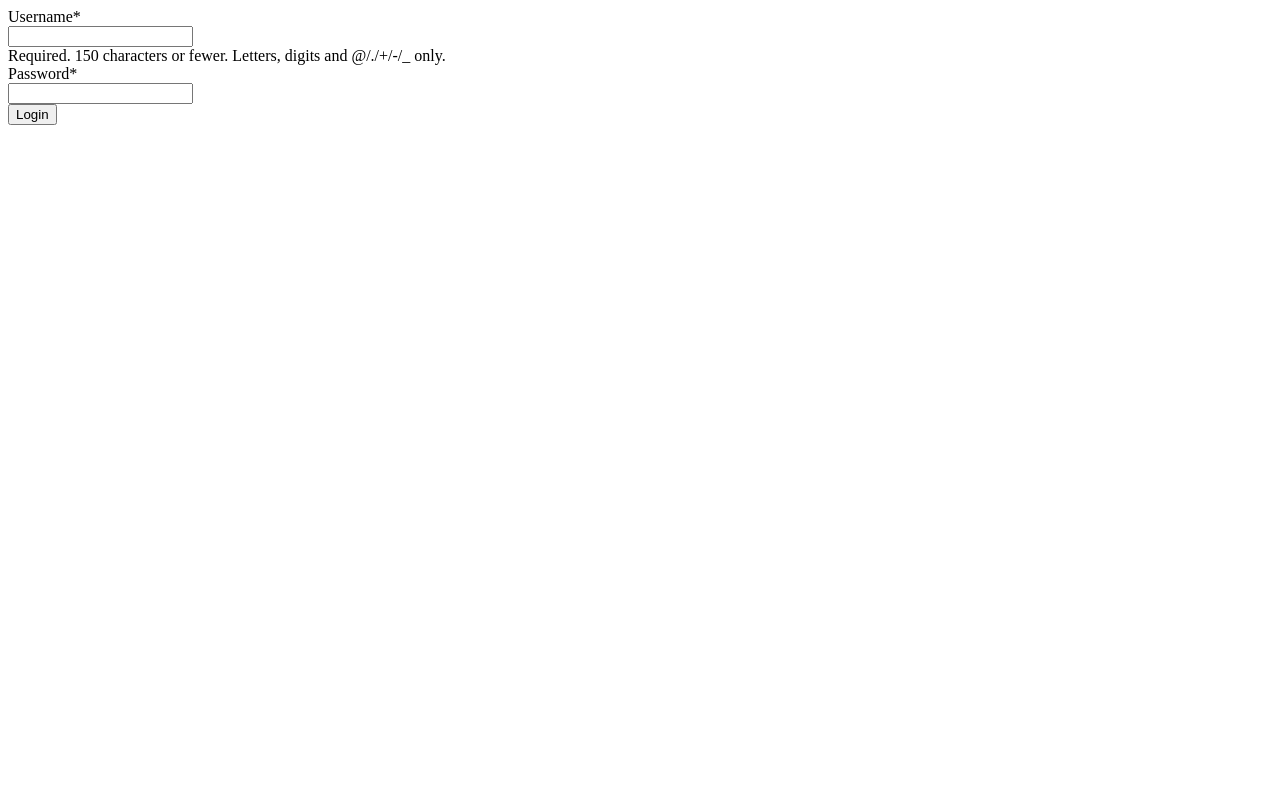
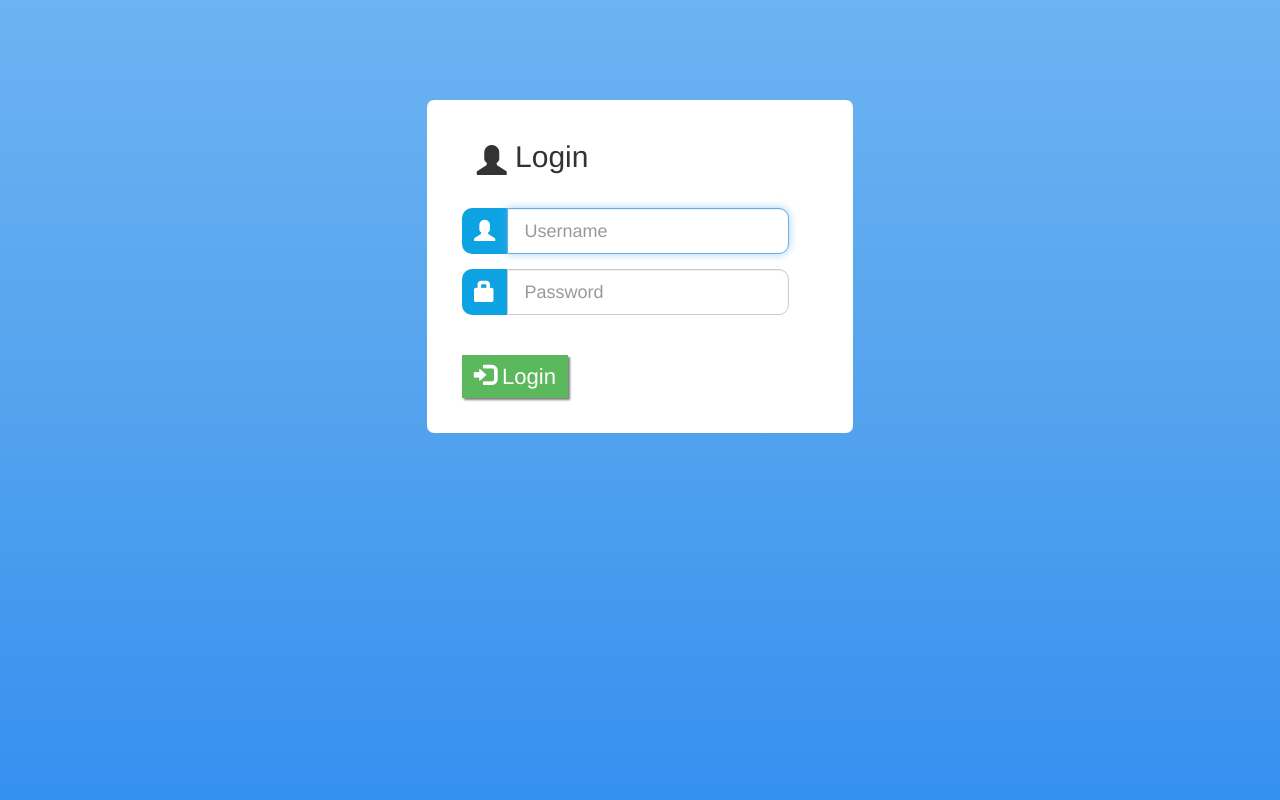
Before and after one commit to vismay-golwala/potential, a Django app: page /student/login/ in a window 1280 px wide. Run offline with Django 3.2, Linux system fonts and the light colour scheme; some libraries are stand-ins or nearby versions.

Commit message:
Login page and a bit of code restructuring

```diff
--- a/student/forms.py
+++ b/student/forms.py
@@ -24,7 +24,7 @@ class student_info_form(forms.ModelForm):
         helper.disable_csrf = False
         helper.layout = Layout(
 		Field('name', css_class='form-input', placeholder='Enter name'),
-		Field('batch', css_class='form-input'),
+		Field('batch', css_class='form-input',data_placeholder='Select Batch'),
 		Field('school', css_class='form-input', placeholder='Enter school'),
 		Field('father_name', css_class='form-input', placeholder='Enter father\'s name'),
 		Field('father_mob', css_class='form-input', placeholder='Enter father\'s mobile'),
@@ -131,10 +131,10 @@ class fee_form(forms.ModelForm):
         helper.field_class = 'col-sm-4'
         helper.disable_csrf = False
         helper.layout = Layout(
-		Field('batch', css_class='input-sm'),
-                Field('student', css_class='input-sm'),
+		Field('batch', css_class='input-sm',data_placeholder='Select Batch'),
+                Field('student', css_class='input-sm',data_placeholder='Select Student'),
                 Field('date', css_class='input-sm', type='date'),
-                Field('amount', css_class='input-sm'),
+                Field('amount', css_class='input-sm form-input', placeholder="Amount"),
 		FormActions(Submit('Save', 'Save', css_class='btn-primary'))
     )
 
@@ -161,18 +161,17 @@ class user_form (forms.ModelForm):
 	password = forms.CharField (widget=forms.PasswordInput)
 
 	class Meta:
-		model = User
-		fields = ['username', 'password']
-
-        helper = FormHelper()
-        helper.form_method = 'POST'
-        #helper.form_action = 'student/login/'
-        helper.form_class = 'form-horizontal'
-        helper.label_class = 'col-sm-2'
-        helper.field_class = 'col-sm-4'
-        helper.disable_csrf = False
-        helper.layout = Layout(
-        Field('username', css_class='input-sm'),
-        Field('password', css_class='input-sm'),
-        FormActions(Submit('Login', 'Login', css_class='btn-primary'))
+            model = User
+            fields = ['username', 'password']
+            helper = FormHelper()
+            helper.form_method = 'POST'
+            #helper.form_action = 'student/login/'
+            helper.form_class = 'form-horizontal'
+            helper.label_class = 'col-sm-2'
+            helper.field_class = 'col-sm-4'
+            helper.disable_csrf = False
+            helper.layout = Layout(
+            Field('username', css_class='input-sm'),
+            Field('password', css_class='input-sm'),
+            FormActions(Submit('Login', 'Login', css_class='btn-primary'))
     )
--- a/student/static/css/stylesheet.css
+++ b/student/static/css/stylesheet.css
@@ -90,6 +90,7 @@ hr
 	margin: 1em 0;
 	padding: 0;
 }
+
 #title_div
 {
 	text-align: center;
@@ -100,6 +101,20 @@ hr
 	color: white;
 	font-size: 200%;
 	margin-right: 8%;
+}
+#logout_link
+{
+	margin-right: 2%;
+}
+#logout_link .logout_text
+{
+	font-size: 140%;
+}
+#logout_link a
+{
+	color: white;
+	font-size: 130%;
+	vertical-align: middle;
 }
 #edit_full_form input, #edit_full_form select
 {
--- /dev/null
+++ b/student/templates/student/login.html
@@ -0,0 +1,90 @@
+<!DOCTYPE html>
+<html>
+<head>
+    <meta charset="utf-8">
+    <meta http-equiv="X-UA-Compatible" content="IE=edge">
+    <title>Potential++</title>
+    {% load staticfiles %}
+    <meta content="width=device-width, initial-scale=1, maximum-scale=1, user-scalable=no" name="viewport">
+    <base href="http://{{ request.get_host }}/"></base>
+    <link rel="stylesheet" type="text/css" href="{% static 'others/bootstrap/css/bootstrap.min.css' %}"/>
+    <link rel="stylesheet" href="{% static 'css/stylesheet.css' %}">
+    <style type="text/css">
+        html
+        {
+            background: #6db3f2; /* Old browsers */
+            background: -moz-linear-gradient(top,  #6db3f2 0%, #54a3ee 50%, #3690f0 100%, #1e69de 100%, #3690f0 100%); /* FF3.6-15 */
+            background: -webkit-linear-gradient(top,  #6db3f2 0%,#54a3ee 50%,#3690f0 100%,#1e69de 100%,#3690f0 100%); /* Chrome10-25,Safari5.1-6 */
+            background: linear-gradient(to bottom,  #6db3f2 0%,#54a3ee 50%,#3690f0 100%,#1e69de 100%,#3690f0 100%); /* W3C, IE10+, FF16+, Chrome26+, Opera12+, Safari7+ */
+            filter: progid:DXImageTransform.Microsoft.gradient( startColorstr='#6db3f2', endColorstr='#3690f0',GradientType=0 ); /* IE6-9 */
+            min-height: 100%;
+        }
+        #signin
+        {
+            padding: 20px 50px;
+            margin-top: 100px;
+            background-color: white;
+            border-radius: 7px;
+        }
+        #signin #head .glyphicon
+        {
+            vertical-align: middle;
+        }
+        #signin .input-group-addon
+        {
+            color: white;
+            background-color: #0da3e2;
+            font-size: 125%;
+            border-top-left-radius: 10px;
+            border-bottom-left-radius: 10px;
+            border-style: none;
+            width: 14%;
+        }
+        #signin input
+        {
+            border-top-right-radius: 10px;
+            border-bottom-right-radius: 10px;
+        }
+        #signin #submit
+        {
+            font-size: 130%;
+            border-radius: 0px;
+            box-shadow: 2px 2px 2px gray;
+            outline: none;
+            border: none;
+        }
+    </style>
+</head>
+<body>
+    <div id="signin" class="col-sm-offset-4 col-sm-4">
+        <div class="row">
+            <div id="head" class=" col-sm-6">
+                <h2><span class="glyphicon glyphicon-user"></span> Login</h2><br/>
+            </div>
+        </div>
+        <form class="form-horizontal" role="form" method="POST">
+            <div class="form-group">
+                <div class="input-group col-sm-11">
+                    <span class = "input-group-addon"><i class="glyphicon glyphicon-user"></i></span>
+                    <input type="text" class="form-control input-lg" id="username" name="username" placeholder="Username" autofocus required oninvalid="setCustomValidity('Please enter valid Username')" oninput="setCustomValidity('')">
+                </div>
+            </div>
+
+            <div class="form-group">
+                <div class="input-group col-sm-11">
+                    <span class = "input-group-addon"><i class="glyphicon glyphicon-lock"></i></span>
+                    <input type="password" class="form-control input-lg" id="password" name="password" placeholder="Password" required oninvalid="setCustomValidity('Please enter Password')" oninput="setCustomValidity('')">
+                </div>
+            </div><br/>
+            {% csrf_token %}
+            <div class="form-group">
+                <div class="">
+                    <button type="submit" id="submit" class="btn btn-success">
+                        <span class="glyphicon glyphicon-log-in"></span> Login
+                    </button>
+                </div>
+            </div>
+        </form>
+    </div>
+</body>
+</html>
--- a/student/views.py
+++ b/student/views.py
@@ -315,7 +315,7 @@ class fee_form_view(LoginRequiredMixin, View):
 	redirect_field_name = '/dashboard'
 
 	form_class = fee_form
-	template_name = 'student/base_form.html'
+	template_name = 'student/fee_installment.html'
 
 	def get(self, request):
 		form = self.form_class
@@ -334,7 +334,7 @@ class fee_installment_form_view(LoginRequiredMixin, View):
 	redirect_field_name = '/dashboard'
 
 	form_class = fee_installment_form
-	template_name = 'student/fee_installment.html'
+	template_name = 'student/view_fee_installments.html'
 
 	def get(self, request):
 		# form = self.form_class
@@ -404,8 +404,7 @@ class login_view(View):
 	template_name = 'student/base_form.html'
 
 	def get(self, request):
-		form = self.form_class
-		return render(request, self.template_name, {"form":form})
+		return render(request, 'student/login.html')
 
 	def post(self,request):
 		form = self.form_class(request.POST)
```
Also changed, not shown: student/templates/student/fee_installment.html (+19 -47 lines), student/templates/student/header.html (+7 -3 lines), student/templates/student/view_fee_installments.html (added, +47 -0 lines).
